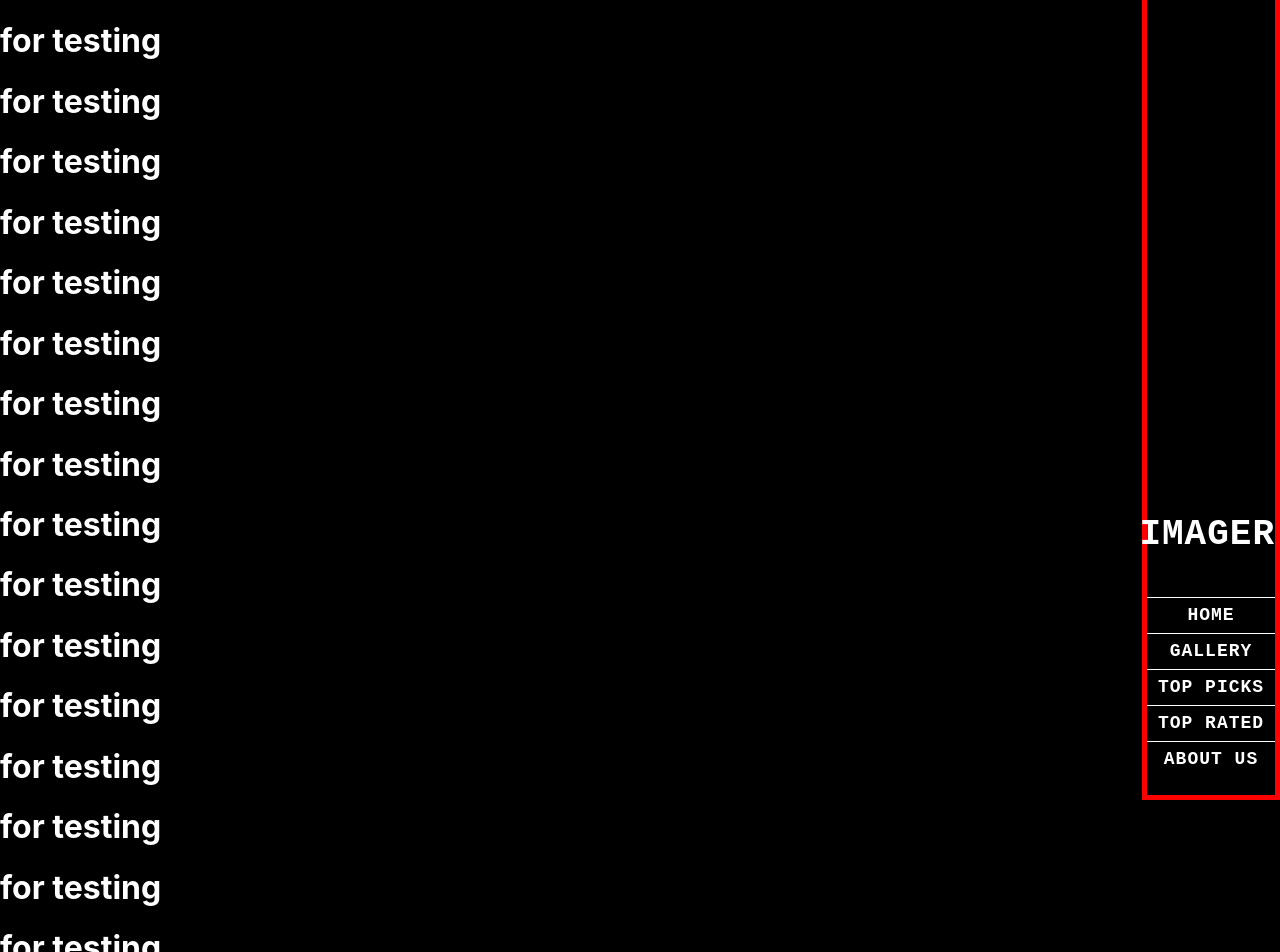
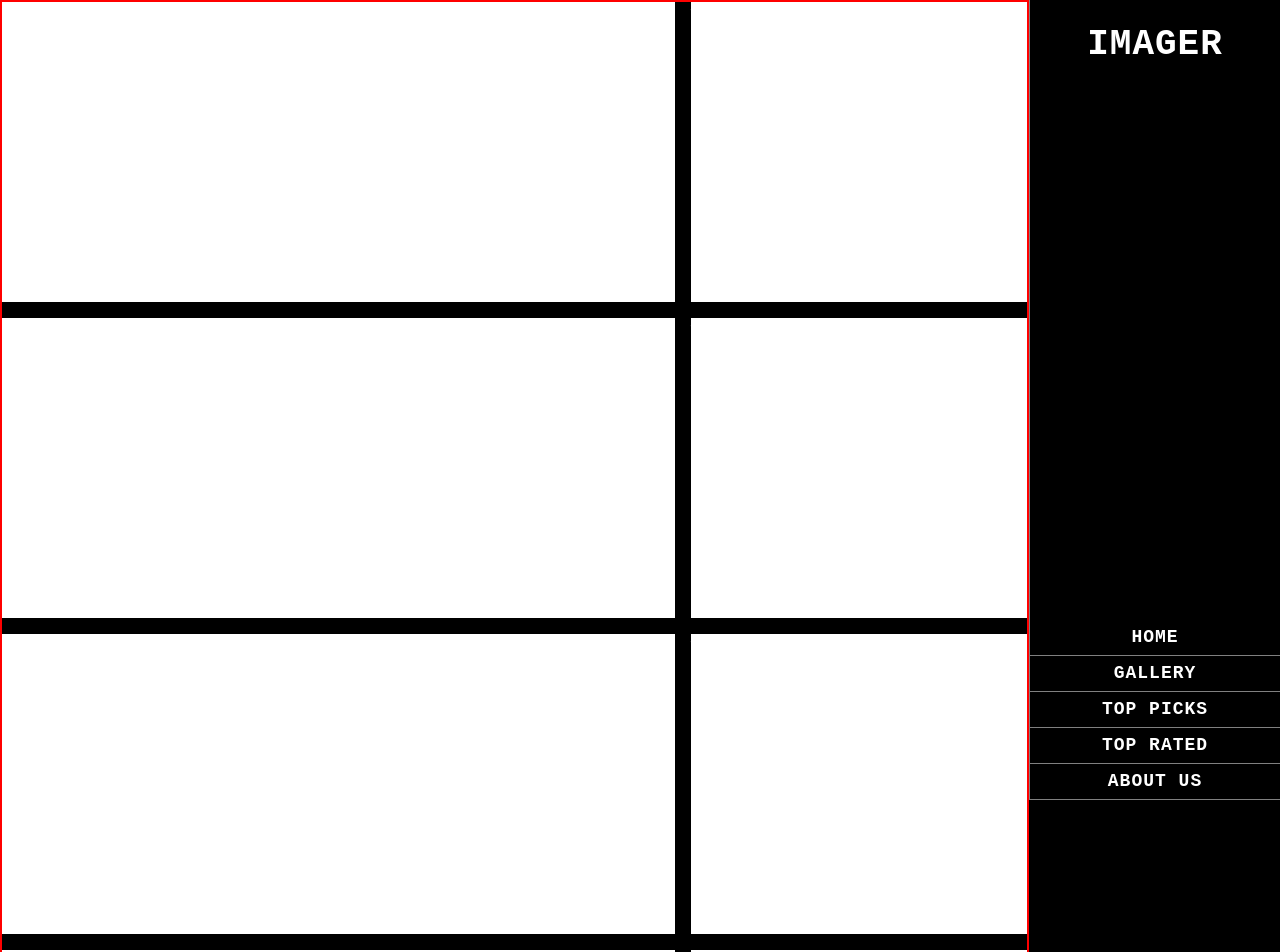
Before and after one commit to prince22ji/imager, a React (Create React App) app: page / in a window 1280 px wide. Shown: the top 952 px of the page. Built offline with nearby package versions, Linux system fonts and the light colour scheme.

Commit message:
settled the navbar and photos div

```diff
--- a/package.json
+++ b/package.json
@@ -7,6 +7,7 @@
     "@testing-library/react": "^11.2.2",
     "@testing-library/user-event": "^12.5.0",
     "react": "^17.0.1",
+    "react-axios": "^2.0.3",
     "react-dom": "^17.0.1",
     "react-scripts": "4.0.1",
     "web-vitals": "^0.2.4"
--- a/src/App.css
+++ b/src/App.css
@@ -3,7 +3,6 @@
   display: flex;
   color: white;
 }
-.mainContent{
-  width: 90%;
-
+.photo-div{
+  flex: 1;
 }
--- a/src/App.js
+++ b/src/App.js
@@ -1,30 +1,10 @@
 import './App.css';
 import Navbar from './navbar/Navbar'
-
+import Photos from './photos/Photos'
 function App() {
   return (
     <div className="App">
-      <div className="mainContent">
-        <h1>for testing</h1>
-        <h1>for testing</h1>
-        <h1>for testing</h1>
-        <h1>for testing</h1>
-        <h1>for testing</h1>
-        <h1>for testing</h1>
-        <h1>for testing</h1>
-        <h1>for testing</h1>
-        <h1>for testing</h1>
-        <h1>for testing</h1>
-        <h1>for testing</h1>
-        <h1>for testing</h1>
-        <h1>for testing</h1>
-        <h1>for testing</h1>
-        <h1>for testing</h1>
-        <h1>for testing</h1>
-        <h1>for testing</h1>
-        <h1>for testing</h1>
-        <h1>for testing</h1>
-      </div>
+      <Photos />
       <Navbar />
     </div>
   );
--- /dev/null
+++ b/src/axios.js
@@ -0,0 +1,6 @@
+import axios from 'axios'
+const instance=axios.create({
+    baseURL:"https://api.unsplash.com/photos/",
+})
+
+export default instance
--- a/src/navbar/navbar.css
+++ b/src/navbar/navbar.css
@@ -1,14 +1,18 @@
 .navbar{
     background: black;
+    padding: 0px;
     display: flex;
+
+    flex-shrink: 0;
+    flex-basis:250px ;
     flex-direction: column;
-    align-items: flex-end;
-    justify-content: flex-end;
     color: white;
-    position: fixed;
-    right: 0px;
-    bottom: 0px;
-    width: 10%;
+    position: sticky;
+    top: 0px;
+    /* right: 0px;
+    bottom: 0px; */
+    /* min-width: 200px; */
+    /* width: 10%; */
     height: 100vh;
     /* margin-left: -10px;
     padding-left: 0px; */
@@ -17,22 +21,26 @@
     font-weight: 600;
     letter-spacing: 1px;
     text-transform: uppercase;
-    border:5px solid red;
+    border-left:1px solid grey;
 
 }
 .navbar>ul{
     list-style: none;
     line-height: 35px;
     width: 100%;
+    padding: 0px;
+    margin-top: auto;
+    margin-bottom: 0px;
     /* border: 1px solid white; */
     /* align-items: center; */
     text-align: center;
 }
 .navbar>ul>li{
     width: 100%;
-    border-top:1px solid white;
+    border-bottom:1px solid grey;
     border-left: 0px;
 }
 .logo{
-    top: 10px;
+    /* top: 10px; */
+    text-align: center;
 }
--- a/src/photos/photos.css
+++ b/src/photos/photos.css
@@ -1,4 +1,14 @@
 .photoGrid{
     display: grid;
-    grid-template-columns: 2fr 1fr;
+    border: 2px solid red;
+    grid-template-columns: 4fr 2fr;
+    grid-template-rows: 300px 300px 300px;
+    grid-gap: 1rem;
+    width: 100%;
 }
+.photoDiv{
+    display: flex;
+    flex:1;
+    flex-shrink: 1;
+    flex-grow: 1;
+}
--- a/src/photos/photos.js
+++ b/src/photos/photos.js
@@ -0,0 +1,25 @@
+import React from 'react';
+import './photos.css'
+function Photos() {
+    return (
+        <div className="photoDiv">
+            <div className="photoGrid">
+
+            <div style={{background:"white"}}>for test</div>
+            <div style={{background:"white"}}>for test</div>
+            <div style={{background:"white"}}>for test</div>
+            <div style={{background:"white"}}>for test</div>
+            <div style={{background:"white"}}>for test</div>
+            <div style={{background:"white"}}>for test</div>
+            <div style={{background:"white"}}>for test</div>
+            <div style={{background:"white"}}>for test</div>
+            <div style={{background:"white"}}>for test</div>
+            <div style={{background:"white"}}>for test</div>
+            <div style={{background:"white"}}>for test</div>
+
+        </div>
+        </div>
+    );
+}
+
+export default Photos;
```
Also changed, not shown: 2 other files (tests, documents, lock files or other folders).
